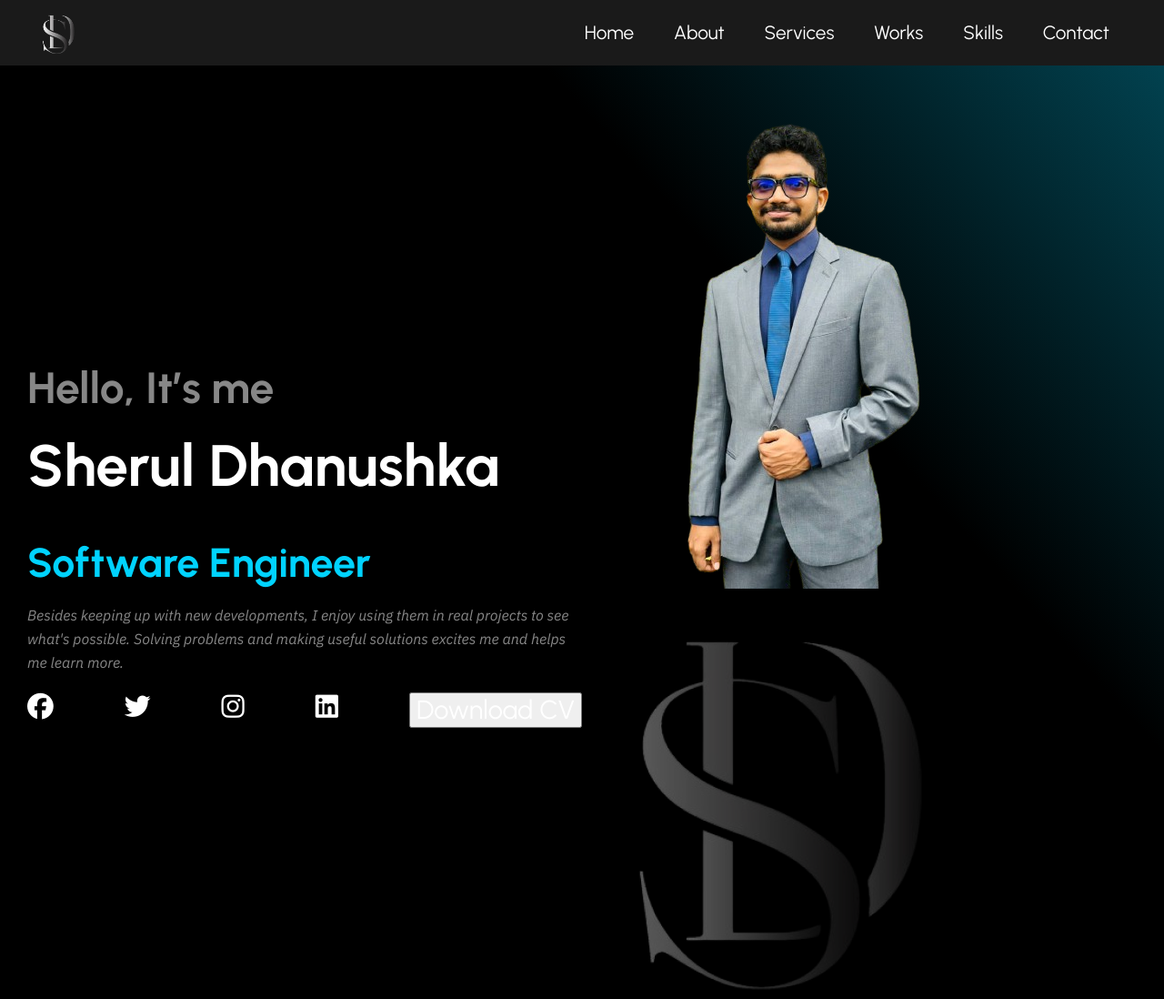
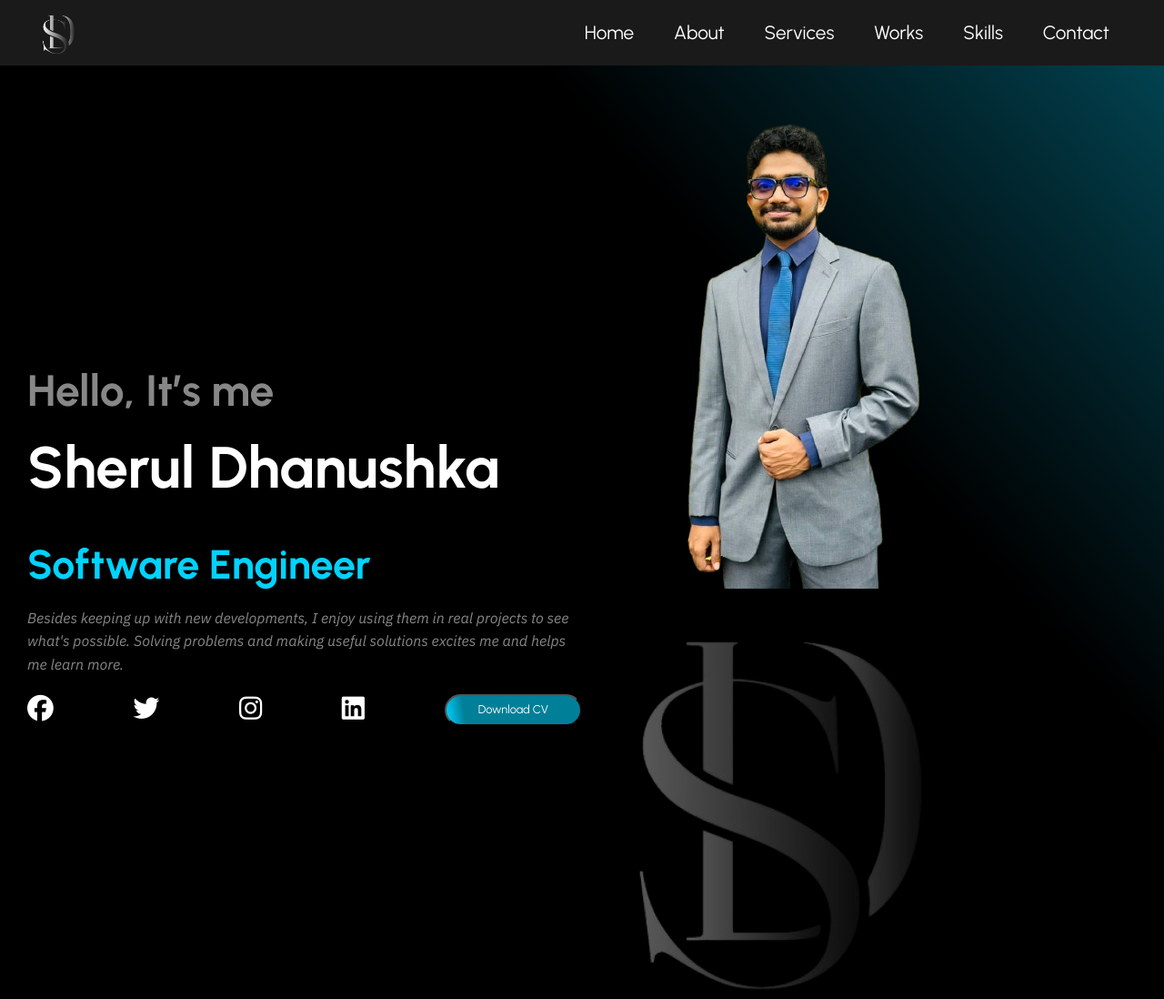
Before and after one commit to sherulfernando2000/sherul_portfolio, a plain HTML site: page index.html in a window 1280 px wide. Shown: the top 1098 px of the page at 91% size. Drawn offline with nearby package versions, Linux system fonts and the light colour scheme.

Commit message:
added declations to .button

```diff
--- a/style.css
+++ b/style.css
@@ -166,3 +166,15 @@ header>nav>ul>li>a:active {
 .socialIcon .fa-brands:hover{
     color: var(--main-color);
 }
+
+.button{
+    background: rgb(0,211,255);
+    background: linear-gradient(81deg, rgba(0,211,255,1) 0%, rgba(0,127,153,1) 14%);
+    color: var(--text-color);
+    border-radius: 20px;
+    font-size: 0.8rem;
+    font-family: "Urbanist";
+    padding: 8px 35px;
+    cursor: pointer;
+    transition: background-color 0.3s ease ;
+}
```
